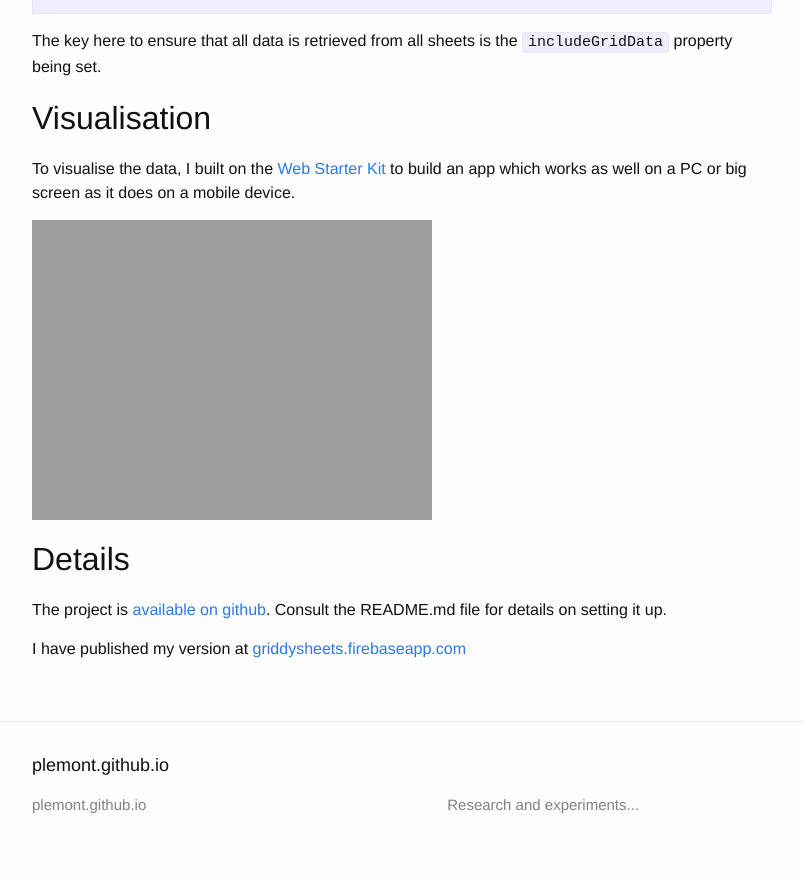
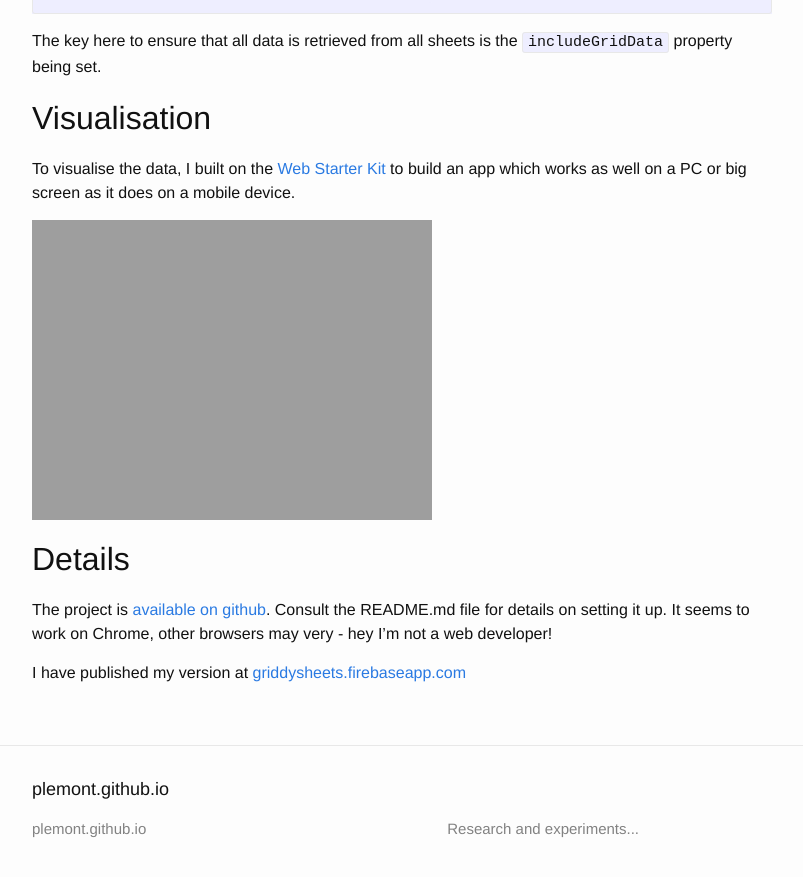
Before and after one commit to plemont/plemont.github.io, a Jekyll site: the page built from _posts/2016-09-10-displaying-search-queries-with-sheets-api.md, in a window 1280 px wide and 900 px high, scrolled down 1796 px. Shown: the top 877 px of the window, without its empty margins (238-1041 px from the left). Built offline with Jekyll 4.4.1, drawn with Linux system fonts in a browser that asks for light colours.

Commit message:
Added small caveat

```diff
--- a/_posts/2016-09-10-displaying-search-queries-with-sheets-api.md
+++ b/_posts/2016-09-10-displaying-search-queries-with-sheets-api.md
@@ -63,6 +63,7 @@ device.
 ## Details
 
 The project is [available on github](https://github.com/plemont/griddysheets).
-Consult the README.md file for details on setting it up.
+Consult the README.md file for details on setting it up. It seems to work on
+Chrome, other browsers may very - hey I'm not a web developer!
 
 I have published my version at [griddysheets.firebaseapp.com](https://griddysheets.firebaseapp.com)
```
